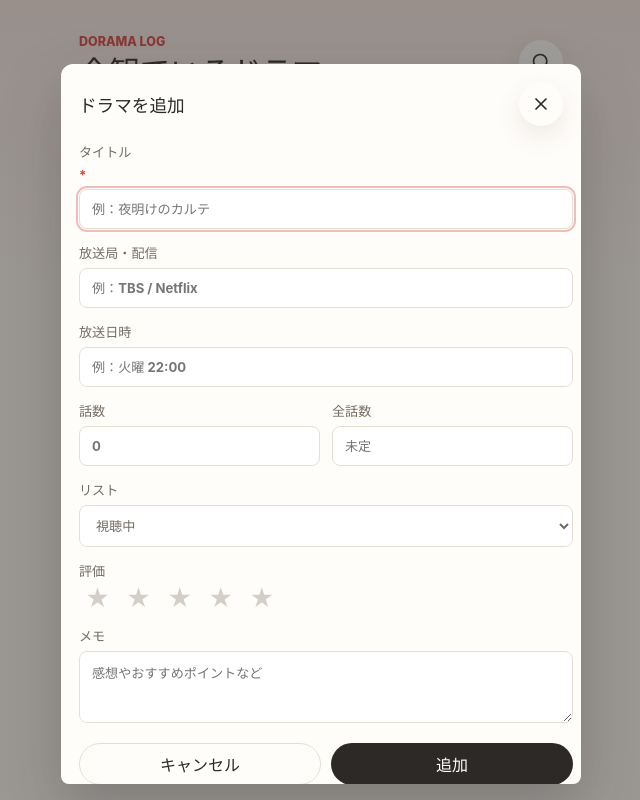
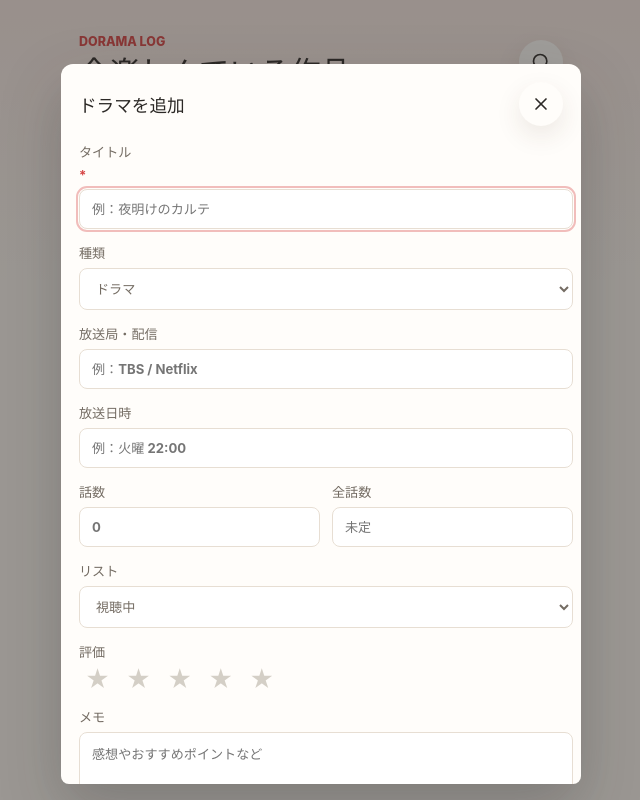
Before and after one commit to mcwgw408-oss/dorama-log, a React (Vite) app: page / in a window 1280 px wide. Both pictures are taken after a click on the button "追加". Shown: the whole page, without its empty margins (319-959 px from the left). Built offline with nearby package versions, Linux system fonts and the light colour scheme.

Commit message:
映画・本・漫画を同じアプリで管理できるよう拡張
作品種別を追加してフォーム・カード表示を更新し、既存データをドラマ扱いで移行できるようにしました。

Co-authored-by: Cursor <cursoragent@cursor.com>

```diff
--- a/src/App.tsx
+++ b/src/App.tsx
@@ -45,7 +45,7 @@ function App() {
       <header className="top-bar">
         <div>
           <p className="eyebrow">Dorama Log</p>
-          <h1>{tab === 'watching' ? '今観ているドラマ' : 'これから見たいドラマ'}</h1>
+          <h1>{tab === 'watching' ? '今楽しんでいる作品' : 'これから楽しみたい作品'}</h1>
         </div>
         <button
           className="icon-button"
@@ -63,8 +63,8 @@ function App() {
             type="search"
             value={search}
             onChange={(e) => setSearch(e.target.value)}
-            placeholder="タイトル・放送局・メモで検索"
-            aria-label="ドラマを検索"
+            placeholder="タイトル・配信先・メモで検索"
+            aria-label="メディアを検索"
           />
         </div>
       )}
@@ -118,15 +118,15 @@ function App() {
           <div className="empty-state">
             <p>
               {search
-                ? '該当するドラマがありません'
+                ? '該当する項目がありません'
                 : tab === 'watching'
-                  ? '視聴中のドラマがまだありません'
+                  ? '視聴中・読書中の項目がまだありません'
                   : '見たいリストがまだ空です'}
             </p>
             {!search && (
               <button type="button" className="btn-primary" onClick={openAdd}>
                 <Plus size={17} />
-                最初のドラマを追加
+                最初の項目を追加
               </button>
             )}
           </div>
--- a/src/components/DramaCard.tsx
+++ b/src/components/DramaCard.tsx
@@ -1,4 +1,4 @@
-import { Check, Clock3, MoreVertical, Pencil, Star, Trash2, Tv } from 'lucide-react'
+import { BookOpen, Check, Clock3, Film, MoreVertical, Pencil, Star, Trash2, Tv } from 'lucide-react'
 import { useState } from 'react'
 import type { Drama } from '../types'
 
@@ -12,6 +12,7 @@ type Props = {
 
 export function DramaCard({ drama, onEdit, onDelete, onMoveToWant, onMoveToWatching }: Props) {
   const [menuOpen, setMenuOpen] = useState(false)
+  const mediaLabel = getMediaLabel(drama.mediaType)
 
   const episodeLabel =
     drama.totalEpisodes != null
@@ -23,7 +24,7 @@ export function DramaCard({ drama, onEdit, onDelete, onMoveToWant, onMoveToWatch
   return (
     <article className="drama-card">
       <div className="poster-mark" aria-hidden="true">
-        <Tv size={24} />
+        {getMediaIcon(drama.mediaType)}
       </div>
       <div className="drama-info">
         <div className="drama-title-row">
@@ -79,6 +80,7 @@ export function DramaCard({ drama, onEdit, onDelete, onMoveToWant, onMoveToWatch
             )}
           </div>
         </div>
+        <p className="media-type-chip">{mediaLabel}</p>
         {drama.network && <p>{drama.network}</p>}
         <div className="meta-row">
           {drama.day && (
@@ -110,3 +112,29 @@ export function DramaCard({ drama, onEdit, onDelete, onMoveToWant, onMoveToWatch
     </article>
   )
 }
+
+function getMediaLabel(mediaType: Drama['mediaType']): string {
+  switch (mediaType) {
+    case 'movie':
+      return '映画'
+    case 'book':
+      return '本'
+    case 'manga':
+      return '漫画'
+    default:
+      return 'ドラマ'
+  }
+}
+
+function getMediaIcon(mediaType: Drama['mediaType']) {
+  switch (mediaType) {
+    case 'movie':
+      return <Film size={24} />
+    case 'book':
+      return <BookOpen size={24} />
+    case 'manga':
+      return <BookOpen size={24} />
+    default:
+      return <Tv size={24} />
+  }
+}
--- a/src/components/DramaForm.tsx
+++ b/src/components/DramaForm.tsx
@@ -12,6 +12,7 @@ type Props = {
 
 const emptyForm = (status: DramaStatus): DramaInput => ({
   title: '',
+  mediaType: 'drama',
   network: '',
   day: '',
   episode: 0,
@@ -29,6 +30,7 @@ export function DramaForm({ open, initial, defaultStatus, onClose, onSubmit }: P
     if (initial) {
       setForm({
         title: initial.title,
+        mediaType: initial.mediaType ?? 'drama',
         network: initial.network,
         day: initial.day,
         episode: initial.episode,
@@ -78,6 +80,21 @@ export function DramaForm({ open, initial, defaultStatus, onClose, onSubmit }: P
               required
               autoFocus
             />
+          </label>
+
+          <label>
+            種類
+            <select
+              value={form.mediaType}
+              onChange={(e) =>
+                setForm({ ...form, mediaType: e.target.value as DramaInput['mediaType'] })
+              }
+            >
+              <option value="drama">ドラマ</option>
+              <option value="movie">映画</option>
+              <option value="book">本</option>
+              <option value="manga">漫画</option>
+            </select>
           </label>
 
           <label>
--- a/src/hooks/useDramas.ts
+++ b/src/hooks/useDramas.ts
@@ -11,6 +11,7 @@ function toDrama(input: DramaInput, id?: string): Drama {
   return {
     id: id ?? createId(),
     title: input.title.trim(),
+    mediaType: input.mediaType,
     network: input.network.trim(),
     day: input.day.trim(),
     episode: input.episode,
--- a/src/storage.ts
+++ b/src/storage.ts
@@ -8,7 +8,7 @@ export function loadDramas(): Drama[] {
     if (!raw) return []
     const parsed = JSON.parse(raw) as unknown
     if (!Array.isArray(parsed)) return []
-    return parsed.filter(isValidDrama)
+    return parsed.map(normalizeDrama).filter(isValidDrama)
   } catch {
     return []
   }
@@ -25,6 +25,20 @@ function isValidDrama(value: unknown): value is Drama {
     typeof d.id === 'string' &&
     typeof d.title === 'string' &&
     typeof d.status === 'string' &&
+    typeof d.mediaType === 'string' &&
+    (d.mediaType === 'drama' ||
+      d.mediaType === 'movie' ||
+      d.mediaType === 'book' ||
+      d.mediaType === 'manga') &&
     (d.status === 'watching' || d.status === 'want')
   )
 }
+
+function normalizeDrama(value: unknown): unknown {
+  if (!value || typeof value !== 'object') return value
+  const d = value as Record<string, unknown>
+  if (typeof d.mediaType !== 'string') {
+    return { ...d, mediaType: 'drama' }
+  }
+  return d
+}
--- a/src/styles.css
+++ b/src/styles.css
@@ -231,6 +231,17 @@ h3 {
   margin-top: 4px;
   color: var(--ink-muted);
   font-size: 0.86rem;
+}
+
+.media-type-chip {
+  display: inline-block;
+  margin-top: 6px;
+  padding: 2px 8px;
+  border-radius: 999px;
+  background: rgba(44, 41, 38, 0.08);
+  color: #5b554f;
+  font-size: 0.72rem;
+  font-weight: 700;
 }
 
 .status {
--- a/src/types.ts
+++ b/src/types.ts
@@ -1,8 +1,10 @@
 export type DramaStatus = 'watching' | 'want'
+export type MediaType = 'drama' | 'movie' | 'book' | 'manga'
 
 export type Drama = {
   id: string
   title: string
+  mediaType: MediaType
   network: string
   day: string
   episode: number
@@ -16,6 +18,7 @@ export type Drama = {
 
 export type DramaInput = {
   title: string
+  mediaType: MediaType
   network: string
   day: string
   episode: number
```
